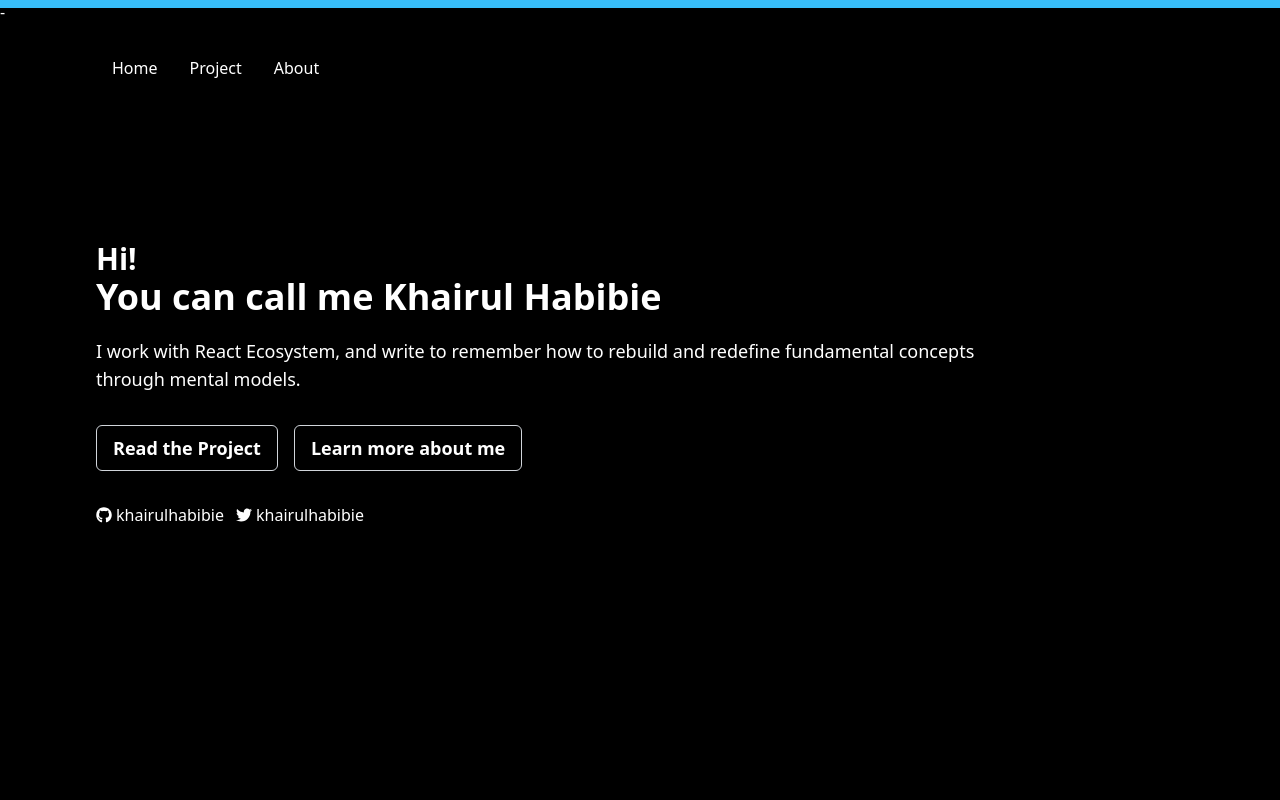
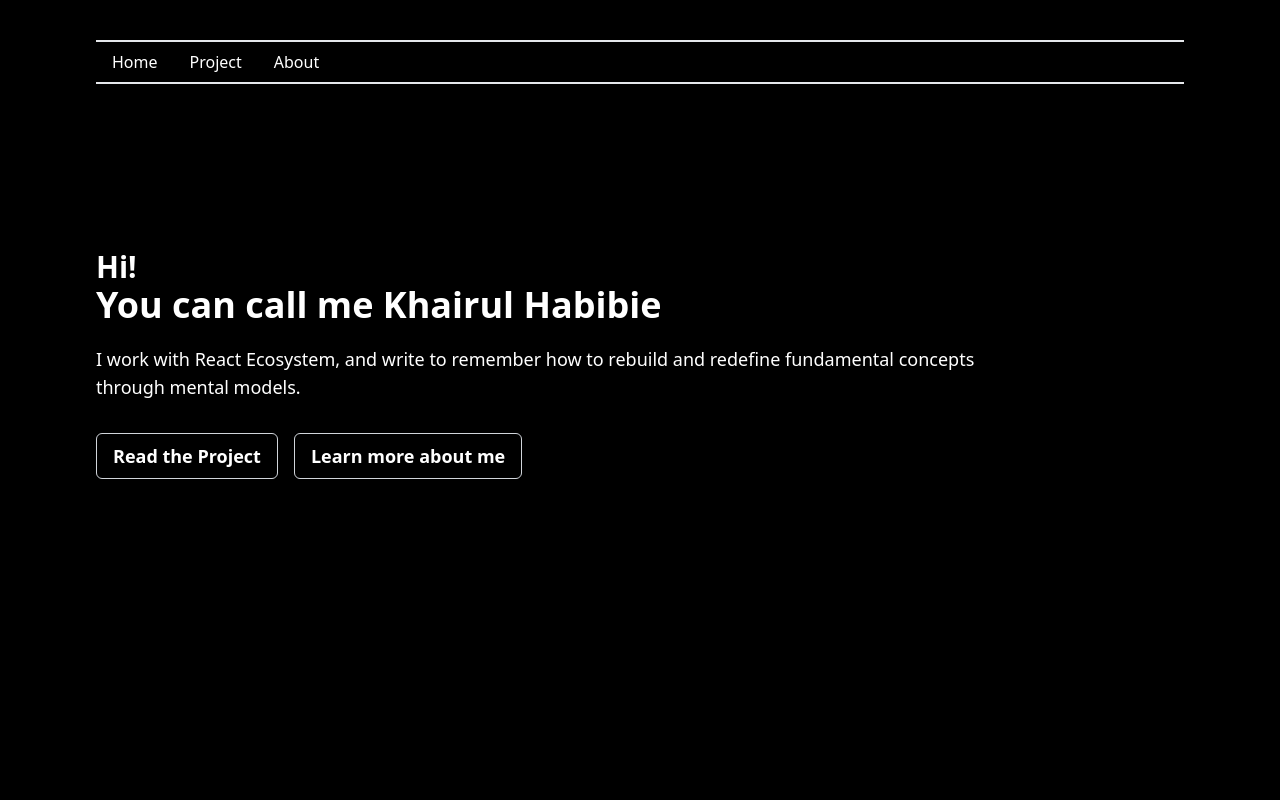
Before and after one commit to khairulhabibie/khairulhabibie.github.io, a React (Create React App) app: page / in a window 1280 px wide. Shown: the top 800 px of the page. Built offline with nearby package versions, Linux system fonts and the light colour scheme.

Commit message:
simplify code

```diff
--- a/src/component/About.jsx
+++ b/src/component/About.jsx
@@ -1,16 +1,13 @@
 import * as React from 'react';
 import { SiTailwindcss, SiJavascript } from 'react-icons/si';
 import { FaNodeJs, FaReact } from 'react-icons/fa';
-import { aboutDesc, contactDesc } from '../utils/translate/about';
+import { aboutText } from '../utils/translate/about-text';
 
 function About() {
-  const image_url =
-    'https://res.cloudinary.com/de8q1kwuh/image/upload/v1680297503/portofolio.khairulhabibie.my.id/khairulhabibie_lyxqwr.webp';
-
   return (
     <section className="mx-4 mt-28 md:mx-24">
       <div className="mb-5 text-2xl font-bold">
-        <h1>About</h1>
+        <h1>{aboutText.about.title[`EN`]}</h1>
         <h1 className="mb-1 text-3xl font-bold">Khairul Habibie</h1>
       </div>
       <div className="flex">
@@ -20,13 +17,13 @@ function About() {
               <img
                 className="hidden sm:block"
                 width="200px"
-                src={image_url}
+                src={aboutText.img_url}
                 alt="khairul-habibie.webp"
               />
             </figure>
             <article className="space-y-4 text-gray-300 md:text-justify">
-              {aboutDesc.map((text) => (
-                <p key={text.id}>{text.EN}</p>
+              {aboutText.about.body.map((text) => (
+                <p key={text.id}>{text[`EN`]}</p>
               ))}
             </article>
           </div>
@@ -47,14 +44,14 @@ function About() {
               </li>
             </ul>
           </div>
-          {contactDesc.map((text) => (
-            <div key={text.id} className="my-5 space-y-2">
-              <h1 className="text-2xl font-bold">{text.title.ID}</h1>
-              <div className="text-gray-300">
-                <p>{text.body.ID}</p>
-              </div>
+          <div className="my-5 space-y-2">
+            <h1 className="text-2xl font-bold">
+              {aboutText.contact.title[`EN`]}
+            </h1>
+            <div className="text-gray-300">
+              <p>{aboutText.contact.body[`EN`]}</p>
             </div>
-          ))}
+          </div>
         </div>
       </div>
     </section>
--- a/src/component/Footer.jsx
+++ b/src/component/Footer.jsx
@@ -1,23 +1,13 @@
 import * as React from 'react';
 import { MdOutlineMailOutline } from 'react-icons/md';
 import { FaGithub, FaLinkedin, FaTwitter } from 'react-icons/fa';
+import { footerText } from '../utils/translate/footer-text';
 
 function Footer() {
-  const lists = [
-    { id: 1, name: 'Source Code' },
-    { id: 2, name: 'Desaign' },
-    { id: 3, name: 'Doc' },
-    { id: 4, name: 'Book Notes' },
-    { id: 5, name: 'Starter Temlilate' },
-    { id: 6, name: 'Analytics' },
-    { id: 7, name: 'Guestbook' },
-    { id: 8, name: 'Subscribe' },
-    { id: 9, name: 'RSS' },
-  ];
   return (
     <div className="mx-4 mt-10 text-center md:mx-24">
       <ul className="flex flex-row flex-wrap py-5 text-sm text-gray-400 border-t-2 border-gray-500 justify-evenly gap-x-3 gap-y-1">
-        {lists.map((list) => (
+        {footerText.map((list) => (
           <li key={list.id}>{list.name}</li>
         ))}
       </ul>
--- a/src/component/Home.jsx
+++ b/src/component/Home.jsx
@@ -1,9 +1,6 @@
 import * as React from 'react';
 import { Link } from 'react-router-dom';
-import { FaGithub, FaTwitter } from 'react-icons/fa';
-import { title, description, inLink } from '../utils/translate/home';
-// import { MdContactPage } from 'react-icons/md';
-
+import { homeText } from '../utils/translate/home-text';
 function Home() {
   return (
     <>
@@ -12,20 +9,12 @@ function Home() {
           <div className="">
             <div className="mb-5 font-bold">
               <h2 className="text-xl md:text-3xl">Hi!</h2>
-              {title.map((text) => (
-                <h1 key={text.id} className="text-2xl md:text-4xl">
-                  {text.EN}
-                </h1>
-              ))}
+              <h1 className="text-2xl md:text-4xl">{homeText.title[`EN`]}</h1>
             </div>
-            {description.map((text) => (
-              <p key={text.id} className="w-full text-lg md:w-5/6">
-                {text.EN}
-              </p>
-            ))}
+            <p className="w-full text-lg md:w-5/6">{homeText.body[`EN`]}</p>
           </div>
           <ul className="flex flex-wrap gap-4 my-8">
-            {inLink.map((text) => (
+            {homeText.inLink.map((text) => (
               <li key={text.id}>
                 <Link to={text.path}>
                   <p className="navbar-btn ">{text.EN}</p>
@@ -35,22 +24,13 @@ function Home() {
           </ul>
 
           <ul className="flex flex-wrap gap-3">
-            {/* <li className="flex items-center space-x-1">
-              <MdContactPage />
-              <p>Resume</p>
-            </li> */}
-            <li className="flex items-center space-x-1">
-              <FaGithub />
-              <a href="https://github.com/khairulhabibie" target="__blank">
-                <p>khairulhabibie</p>
-              </a>
-            </li>
-            <li className="flex items-center space-x-1">
-              <FaTwitter />
-              <a href="https://twitter.com/khekhairul" target="__blank">
-                <p>khairulhabibie</p>
-              </a>
-            </li>
+            {homeText.exLinkL.map((text) => (
+              <li className="flex items-center space-x-1">
+                <a href={text.link} target="__blank">
+                  <p>{text.body}</p>
+                </a>
+              </li>
+            ))}
           </ul>
         </div>
       </section>
--- a/src/component/Navbar.jsx
+++ b/src/component/Navbar.jsx
@@ -1,13 +1,12 @@
 import { Link } from 'react-router-dom';
-import { inLink } from '../utils/translate/navbar';
+import { navbarText } from '../utils/translate/navbar-text';
 
 function Navbar() {
   return (
     <>
-      <div className="w-full h-2 bg-sky-400">-</div>
-      <nav className="relative left-0 right-0 flex flex-row justify-between mx-4 top-10 md:mx-24">
+      <nav className="relative left-0 right-0 flex flex-row justify-between mx-4 border-y-2 top-10 md:mx-24">
         <ul className="flex felx-row">
-          {inLink.map((text) => (
+          {navbarText.map((text) => (
             <li key={text.id}>
               <Link to={text.path}>
                 <p className="px-4 py-2 hover:bg-gray-700">{text.EN}</p>
--- /dev/null
+++ b/src/utils/translate/about-text.js
@@ -0,0 +1,40 @@
+const aboutText = {
+  img_url:
+    'https://res.cloudinary.com/de8q1kwuh/image/upload/v1680297503/portofolio.khairulhabibie.my.id/khairulhabibie_lyxqwr.webp',
+  about: {
+    title: {
+      ID: `Tentang`,
+      EN: `About`,
+    },
+    body: [
+      {
+        id: 1,
+        ID: `Halo! Saya Khairul. Saya mulai belajar pengembangan web di Januari 2022. Saya tidak punya banyak pekerjaan jadi saya memutuskan untuk belajar pengembangan web dari kursus dicoding, lalu mulai menonton a banyak video youtube untuk menjelajahi lebih lanjut tentang pengembangan web terutama pengembangan frontend.`,
+        EN: `Hello! I am Khairul. I started learning web development in Januari 2022. I have nothing much to do so I decided to learn web development from a dicoding course, then started watching a bunch of youtube videos to explore more about web development especially frontend development.`,
+      },
+      {
+        id: 2,
+        ID: `Ada banyak hal dan teknologi untuk dipelajari di frontend pengembangan dan saya termotivasi untuk belajar sebanyak mungkin. Saya menikmati belajar sesuatu yang baru dan mendapatkan umpan balik untuk membuat diri saya sendiri lebih baik dan tingkatkan.`,
+        EN: `There are a lot of things and technologies to learn in frontend development and I am motivated to learn as much as possible. I enjoy learning something new and getting feedback to make myself better and improve.`,
+      },
+      {
+        id: 3,
+        ID: `Dalam website ini saya akan menulis beberapa blog dan menampilkan saya proyek. Saya percaya bahwa menulis apa yang telah saya pelajari adalah yang terbaik cara untuk mengingat hal-hal, dan saya bisa berbagi pengetahuan saya sepanjang jalan. Jadi hubungi saya dan saya akan dengan senang hati membantu!`,
+        EN: `In this website I will be writing some blogs and showcase my projects. I believe that writing what I have learned is the best way to remember things, and I can share my knowledge along the
+        way. So do contact me and I will be very happy to help!`,
+      },
+    ],
+  },
+  contact: {
+    title: {
+      ID: `Kontak`,
+      EN: `Contact`,
+    },
+    body: {
+      ID: `Hubungi saya jika Anda membutuhkan pendapat saya tentang pengembangan web, terutama pekerjaan frontend. Saya akan dengan senang hati membantu! (cari email saya di footer)`,
+      EN: `Do contact me if you need my opinion about web development, especially frontend works. I will be happy to help! (find my email in the footer)`,
+    },
+  },
+};
+
+export { aboutText };
--- /dev/null
+++ b/src/utils/translate/footer-text.js
@@ -0,0 +1,13 @@
+const footerText = [
+  { id: 1, name: 'Source Code' },
+  { id: 2, name: 'Desaign' },
+  { id: 3, name: 'Doc' },
+  { id: 4, name: 'Book Notes' },
+  { id: 5, name: 'Starter Temlilate' },
+  { id: 6, name: 'Analytics' },
+  { id: 7, name: 'Guestbook' },
+  { id: 8, name: 'Subscribe' },
+  { id: 9, name: 'RSS' },
+];
+
+export { footerText };
--- /dev/null
+++ b/src/utils/translate/home-text.js
@@ -0,0 +1,39 @@
+const homeText = {
+  title: {
+    ID: 'Saya Khairul Habibie',
+    EN: 'You can call me Khairul Habibie',
+  },
+  body: {
+    ID: `Saya bekerja dengan React Ecosystem, dan menulis untuk mengingat bagaimana membangun kembali dan mendefinisikan kembali konsep dasar melalui model mental.`,
+    EN: `I work with React Ecosystem, and write to remember how to rebuild
+    and redefine fundamental concepts through mental models.`,
+  },
+  inLink: [
+    {
+      id: '1',
+      path: '/projects',
+      ID: 'Lihat Projek',
+      EN: 'Read the Project',
+    },
+    {
+      id: '2',
+      path: '/about',
+      ID: 'Tentang Saya',
+      EN: 'Learn more about me',
+    },
+  ],
+  exLinkL: [
+    {
+      id: '1',
+      link: 'https://github.com/khairulhabibie',
+      text: 'khairul habibie',
+    },
+    {
+      id: '2',
+      link: 'https://twitter.com/khekhairul',
+      text: 'khairul habibie',
+    },
+  ],
+};
+
+export { homeText };
--- a/src/utils/translate/home.js
+++ /dev/null
@@ -1,31 +0,0 @@
-const title = [
-  {
-    id: '1',
-    ID: 'Saya Khairul Habibie',
-    EN: 'You can call me Khairul Habibie',
-  },
-];
-const description = [
-  {
-    id: `1`,
-    ID: `Saya bekerja dengan React Ecosystem, dan menulis untuk mengingat bagaimana membangun kembali dan mendefinisikan kembali konsep dasar melalui model mental.`,
-    EN: `I work with React Ecosystem, and write to remember how to rebuild
-    and redefine fundamental concepts through mental models.`,
-  },
-];
-const inLink = [
-  {
-    id: '1',
-    path: '/projects',
-    ID: 'Lihat Projek',
-    EN: 'Read the Project',
-  },
-  {
-    id: '2',
-    path: '/about',
-    ID: 'Tentang Saya',
-    EN: 'Learn more about me',
-  },
-];
-
-export { title, description, inLink };
--- a/src/utils/translate/navbar.js
+++ b/src/utils/translate/navbar-text.js
@@ -1,4 +1,4 @@
-const inLink = [
+const navbarText = [
   {
     id: '1',
     path: '/',
@@ -19,4 +19,4 @@ const inLink = [
   },
 ];
 
-export { inLink };
+export { navbarText };
```
Also changed, not shown: src/utils/translate/about.js (deleted, +0 -34 lines), public/path/svg/home.svg (added).
